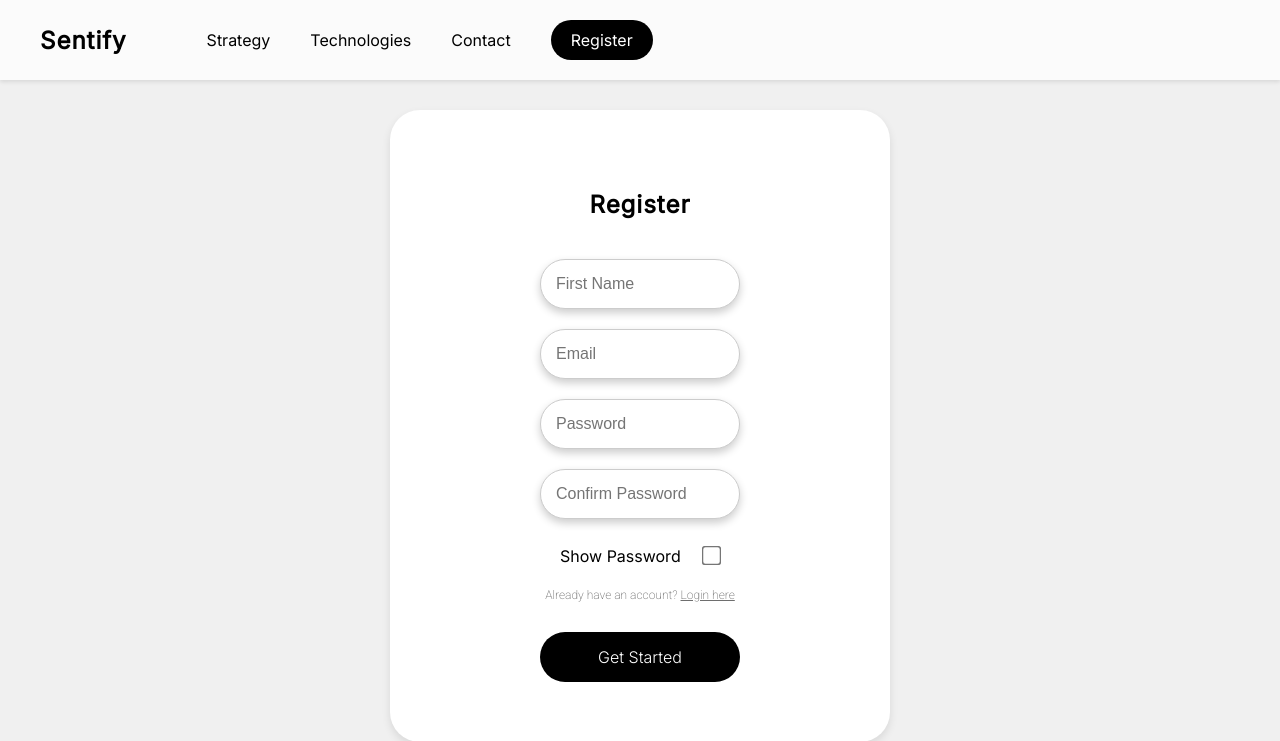
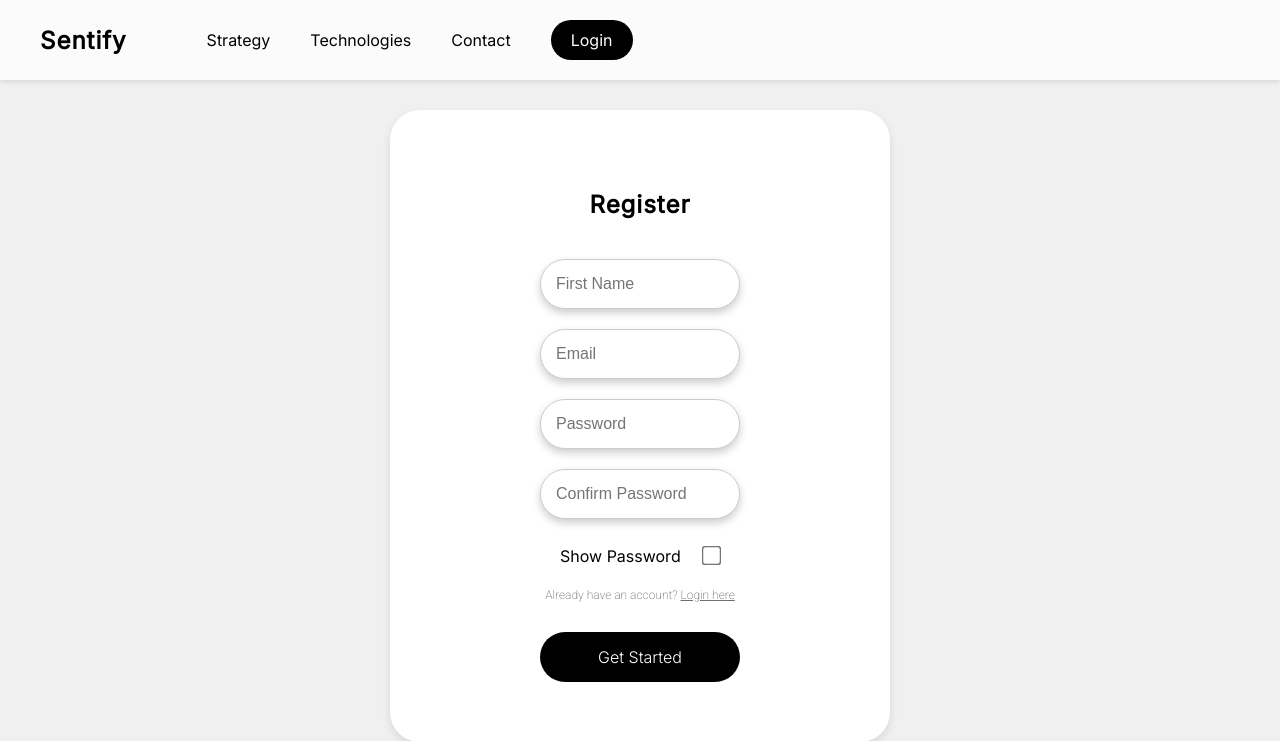
Before and after one commit to hundredhenry/CS261-Project, a Flask app: page /register/ in a window 1280 px wide. Shown: the top 741 px of the page. Run offline with Flask 3, Linux system fonts and the light colour scheme.

Commit message:
Added login button on register and blocked logged in users from entering register page on main: 49fc46a Merge branch 'main' of https://github.com/hundredhenry/CS261-Project

```diff
--- a/frontend/website/static/register.css
+++ b/frontend/website/static/register.css
@@ -43,7 +43,7 @@ margin-left: 20px;
 text-decoration: underline;
 }
 
-.navigation .register-button {
+.navigation .login-button {
   padding: 10px 20px;
   background-color: #000;
   color: #fff;
--- a/frontend/website/templates/register.html
+++ b/frontend/website/templates/register.html
@@ -14,7 +14,7 @@
         <a href="/strategy">Strategy</a>
         <a href="/technologies">Technologies</a>
         <a href="/contact">Contact</a>
-        <a href="" class="register-button">Register</a> <!-- Add this line -->
+        <a href="/login" class="login-button">Login</a>
       </nav>
     </div>
     <div class="container">
--- a/frontend/website/view.py
+++ b/frontend/website/view.py
@@ -1,6 +1,6 @@
 from flask import Blueprint, render_template, request, flash, redirect, url_for
 from werkzeug.security import generate_password_hash, check_password_hash
-from flask_login import login_user
+from flask_login import login_user, login_required, logout_user, current_user
 
 from . import db
 from .models import User
@@ -17,6 +17,8 @@ def test_page():
 
 @views.route('/register/', methods=['GET', 'POST'])
 def register():
+    if current_user.is_authenticated:
+        return redirect(url_for('views.test_page'))
     if request.method == "POST":
         name = request.form.get('name')
         email = request.form.get('email')
```
